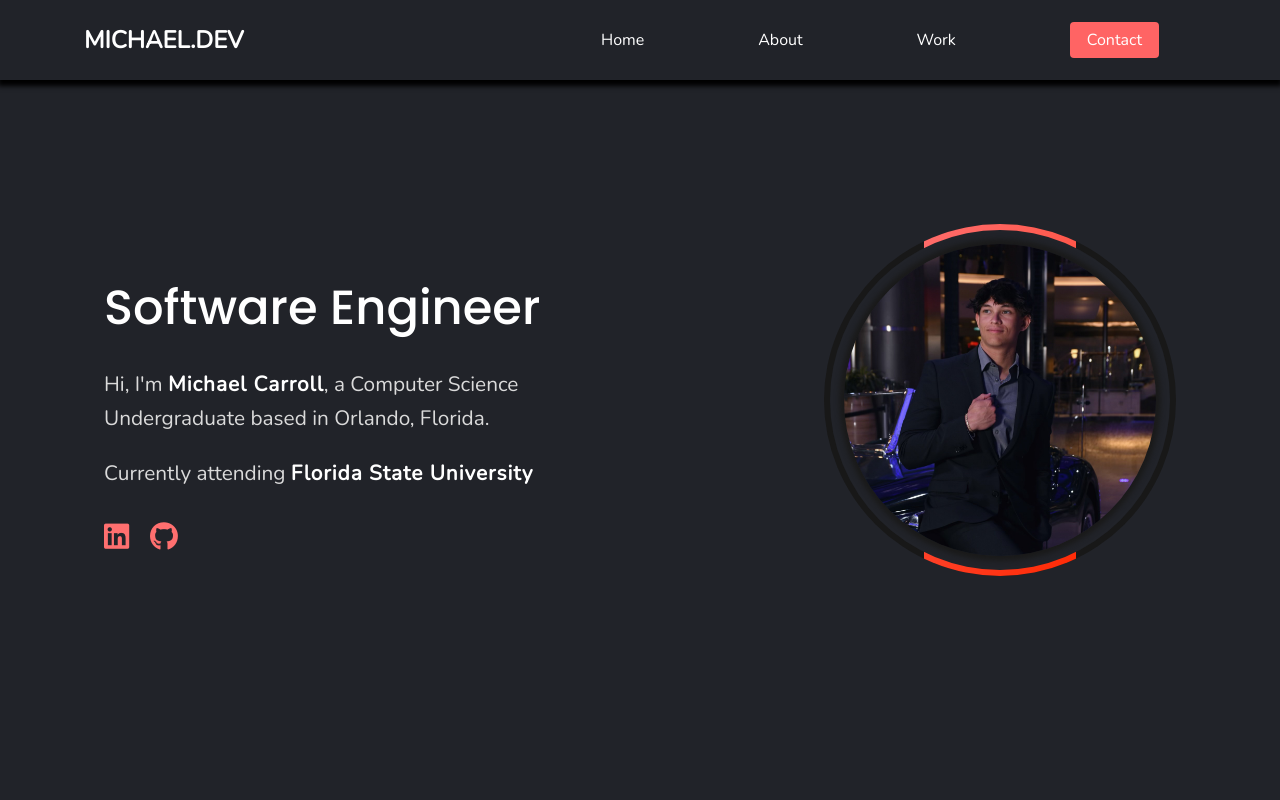
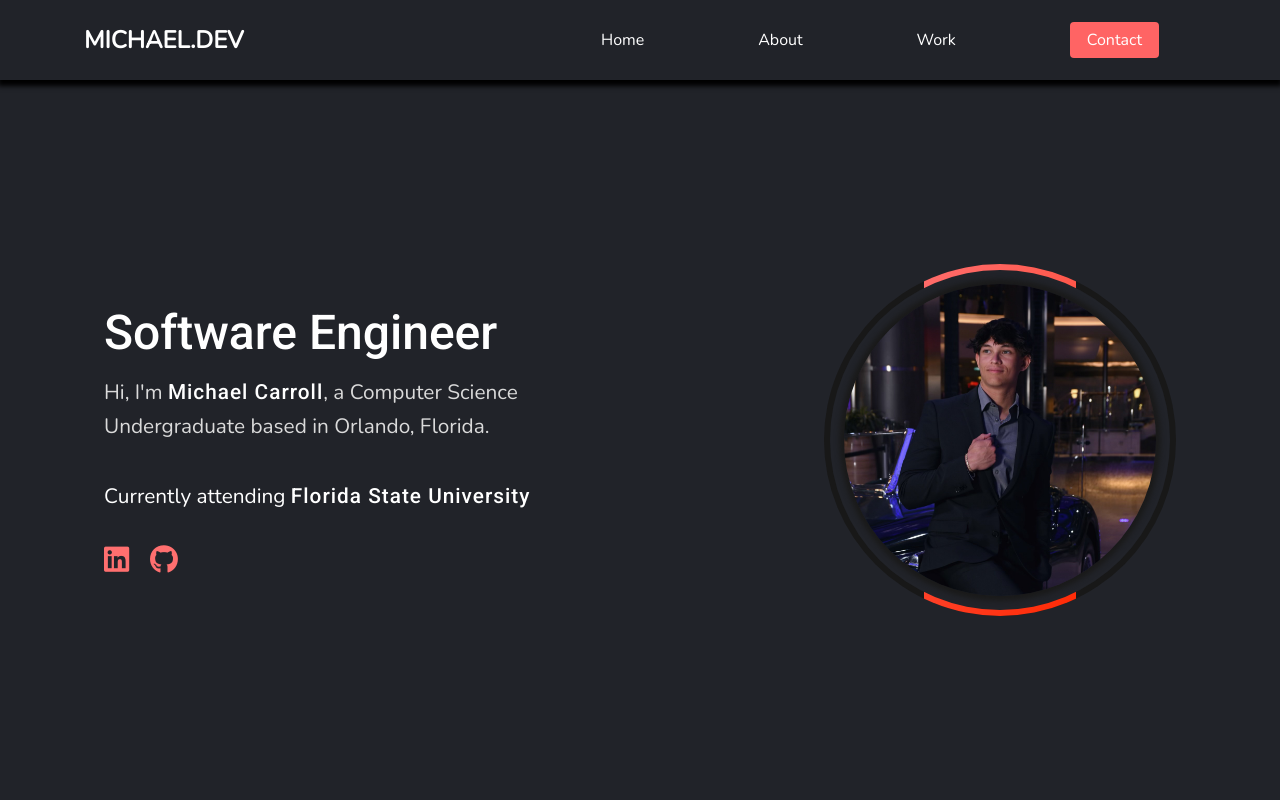
Before and after one commit to Michaelc322/Portfolio, an Angular app: page / in a window 1280 px wide. Shown: the top 800 px of the page. Built offline with nearby package versions, Linux system fonts and the light colour scheme.

Commit message:
typewriter

```diff
--- a/src/app/Components/main.component.css
+++ b/src/app/Components/main.component.css
@@ -29,11 +29,11 @@ overflow: hidden;}
     margin: 0 auto;
     padding: 0 4rem;
     max-width: 107rem;
-    max-height: 50rem;
 }
 
 .contentHome{
-    height: 50rem;
+    margin-top: 15rem;
+    height: 25rem;
     position:relative;
     gap: 10em;
     display: flex;
@@ -259,6 +259,7 @@ overflow: hidden;}
     gap: 1rem;
     justify-content: center;
     margin-top: 2rem;
+    max-width: 30rem;
 }
 
 .stack p {
@@ -383,13 +384,15 @@ overflow: hidden;}
     font-size: 1.3rem;
     font-weight: 500;
     line-height: 1.6;
-    color: #dadada
+    color: #dadada;
+    margin-top: 15px;
 }
 
 .homeText p span {
-    font-weight: 700;
+    font-weight: 500;
     letter-spacing: 1px;
-    color:white
+    color:#ffffff;
+    font-family: 'Roboto', sans-serif;
 }
 
 .socials i{
@@ -835,6 +838,7 @@ footer h3 {
         padding: 0 1.7rem;
     }
     .contentHome{
+        margin-top: 0;
         flex-direction: column;
         gap: 3rem;
         height: auto;
@@ -939,3 +943,46 @@ footer h3 {
         margin-top: 2rem;
     }
 }
+
+
+/* ANIMATIONS */
+
+/* DEMO-SPECIFIC STYLES */
+.typewriter h1 {
+    color: #fff;
+    font-family: 'Roboto', sans-serif;
+    overflow: hidden; /* Ensures the content is not revealed until the animation */
+    white-space: nowrap; /* Keeps the content on a single line */
+    margin: 0 auto;
+    animation:
+      typing 3.5s,
+      blink-caret .5s step-end ;
+  }
+
+  /* The typing effect */
+  @keyframes typing {
+    from { width: 0 }
+    to { width: 100% }
+  }
+
+
+  .shortAbout p {
+    color: #fff;
+    font-family: 'Nunito', sans-serif;
+    overflow: hidden; /* Ensures the content is not revealed until the animation */
+    border-right: .1em solid #ff6f6f; /* The typwriter cursor */
+    white-space: nowrap; /* Keeps the content on a single line */
+    animation:
+      typing 3.5s steps(40, end),
+      blink-caret .5s step-end infinite;
+
+  }
+  .shortAbout{
+    width: 28rem;
+  }
+
+  /* The typewriter cursor effect */
+  @keyframes blink-caret {
+    from, to { border-color: transparent }
+    50% { border-color: #ff6f6f }
+  }
--- a/src/app/Components/main.component.html
+++ b/src/app/Components/main.component.html
@@ -32,10 +32,14 @@
             <div class="contentHome">
                 <div class="home-main">
                     <div class="homeText">
+                        <div class="typewriter">
                         <h1>Software Engineer</h1>
+                        </div>
                         <p>Hi, I'm <span>Michael Carroll</span>, a Computer Science Undergraduate based in Orlando, Florida. </p>
                         <br>
-                        <p>Currently attending <span>Florida State University</span></p>
+                        <div class="shortAbout">
+                            <p>Currently attending <span>Florida State University</span></p>
+                        </div>
                         <span class = "socials">
                             <a aria-label="linkedin" target="_blank" rel="noreferrer" href="https://www.linkedin.com/in/michael-carroll-b40020250/">
                                 <i class="fa-brands fa-linkedin"></i>
@@ -45,7 +49,9 @@
                                 <i class="fa-brands fa-github"></i>
                             </a>
                         </span>
+
                     </div>
+
                     <div class="imageBorder">
                         <div class="homeImg">
                             <img src="../../assets/carphoto1.png">
@@ -54,18 +60,8 @@
                         </div>
                     </div>
                 </div>
-                <!-- <div class="hstack stack">
-                    <p>HTML</p>
-                    <p>ReactJS</p>
-                    <p>CSS</p>
-                    <p>JavaScript</p>
-                    <p>C++</p>
-                    <p>Angular</p>
-                    <p>VueJS</p>
-                    <p>Redux</p>
-                    <p>Vercel</p>
-                    <p>Netlify</p>
-                </div> -->
+
+
                 <!-- <div class="skills">
                     <p>Tech Stack</p>
                     <div class="skill-logos">
@@ -92,6 +88,25 @@
                     </div>
                 </div> -->
             </div>
+            <!-- <div class="hstack stack">
+                <p>HTML</p>
+                <p>CSS</p>
+                <p>C++</p>
+                <p>C#</p>
+                <p>Java</p>
+                <p>JavaScript</p>
+                <p>Vite</p>
+                <p>React</p>
+                <p>PostgreSQL</p>
+                <p>Microsoft SQL Server</p>
+                <p>Typescript</p>
+                <p>Spring Boot</p>
+                <p>Spring Security</p>
+                <p>ExpressJS</p>
+                <p>Node.js</p>
+                <p>jQuery</p>
+                <p>Thymeleaf</p>
+            </div> -->
         </div>
     </section>
     <section id = "about" class = "about">
```
